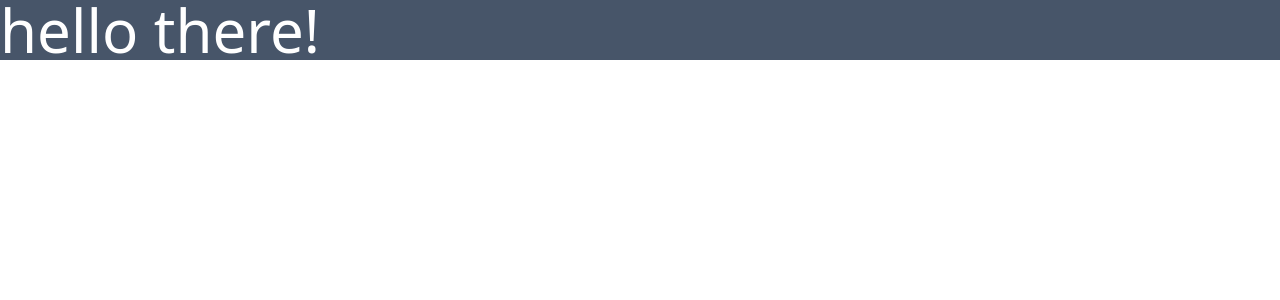
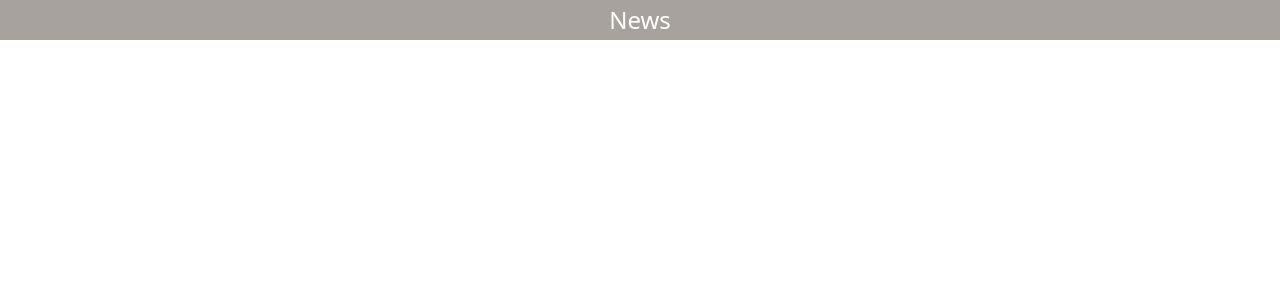
Before and after one commit to Scr00b1e/news-app, a React (Vite) app: page / in a window 1280 px wide. Shown: the top 300 px of the page. Built offline with nearby package versions, Linux system fonts and the light colour scheme.

Commit message:
added header

```diff
--- a/src/App.tsx
+++ b/src/App.tsx
@@ -1,10 +1,10 @@
-
+import Header from "./components/Header";
 
 function App() {
 
   return (
-    <div className="text-white bg-slate-600">
-      <p className='text-white text-6xl'>hello there!</p>
+    <div className="w-full relative">
+      <Header />
     </div>
   )
 }
--- /dev/null
+++ b/src/components/Header.tsx
@@ -0,0 +1,11 @@
+import React from 'react'
+
+const Header: React.FC = () => {
+    return (
+        <div className='w-full h-10 py-5 bg-stone-400 flex justify-center items-center fixed top-0 left-0'>
+            <p className='text-white text-2xl'>News</p>
+        </div>
+    )
+}
+
+export default Header
```
